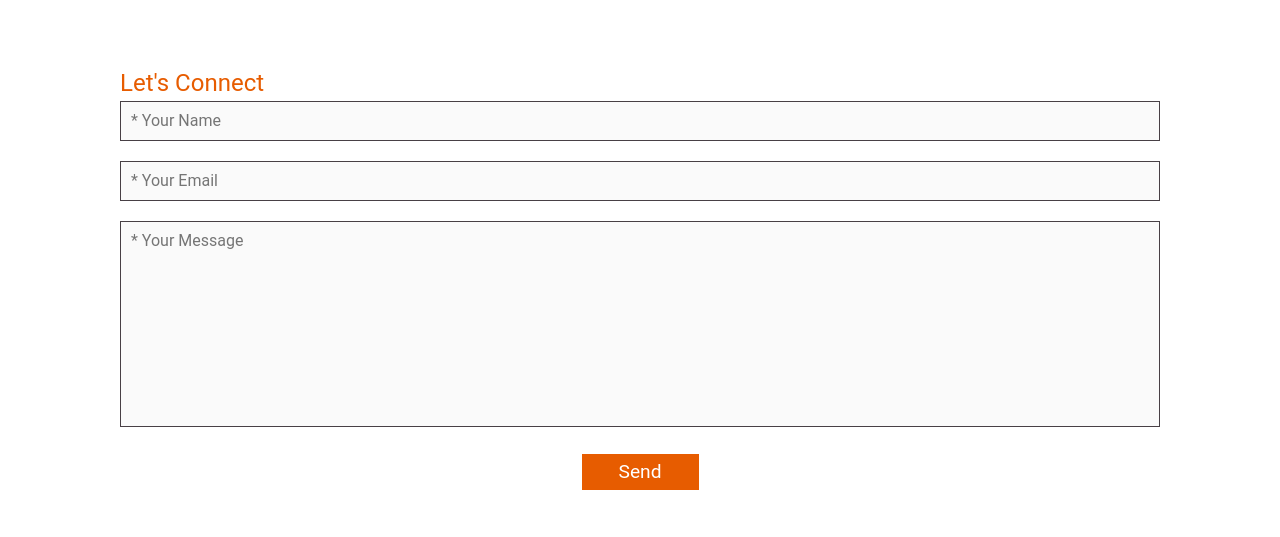
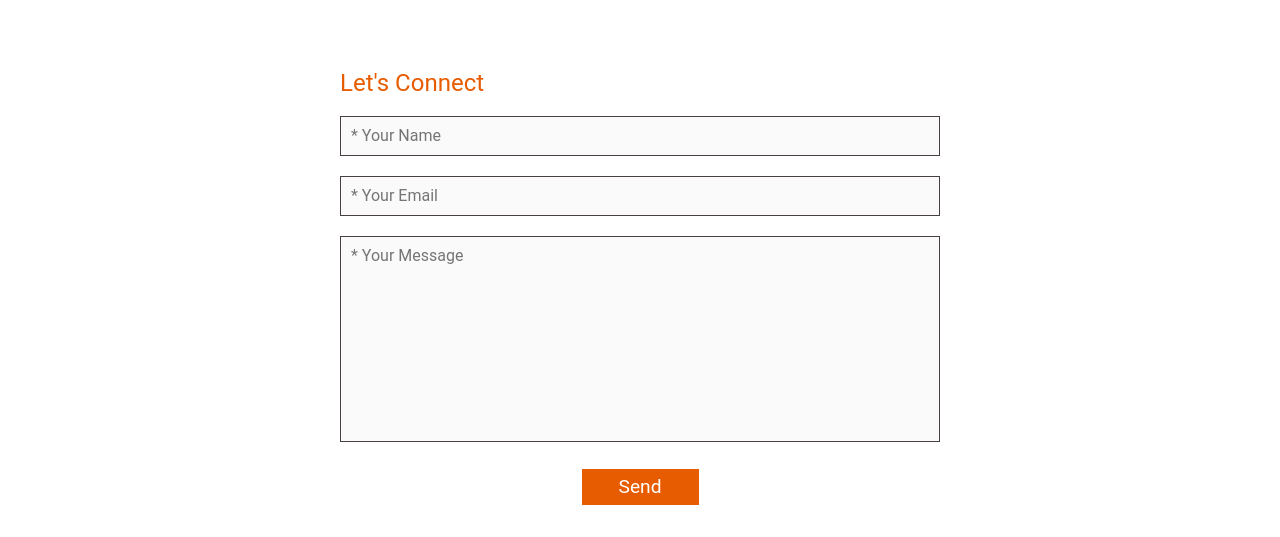
Before and after one commit to samuelhturcotte/personal-website, a website: page pages/contact.html in a window 1280 px wide. Shown: the part 133-670 px from the top of the page. Drawn offline with Linux system fonts and the light colour scheme.

Commit message:
Updated contact form

```diff
--- a/css/main.css
+++ b/css/main.css
@@ -331,10 +331,6 @@ h2{
   font-weight: 300;
 }
 
-h3 {
-  margin-bottom: 15px;
-}
-
 
 main {
   max-width: 1400px;
@@ -519,21 +515,22 @@ h3{
   display: flex;
   flex-wrap: wrap;
   text-align: center;
-  border: 2px var(--accent-color) solid;
   font-size: 1.2rem;
   color: #ffff;
   background-color: var(--accent-color);
   padding: 5px 35px 5px 35px;
   cursor: pointer;
   margin: 0 auto;
+  border: 2px var(--accent-color) solid;
+  transition-property: background-color, border;
+  transition: all .2s ease-in-out;
 }
 
 .send-button:hover {
-  transform: scale(1.2);
-  color:  #fafafa;
-  border: 2px #03989e solid;
-  background-color: #03989e;
-
+  background-color: #000000;
+  transition-property: background-color, border;
+  transition: all .2s ease-in-out;
+  border: 2px #000000 solid;
 }
 
 
@@ -767,8 +764,18 @@ h3{
   gap: 50px;
 }
 .about-hero img {
+  height: 100%;
   max-width: 300px;
   box-shadow: 30px 27px var(--accent-color);
+}
+
+.contact-form {
+  max-width: 600px;
+  margin: 0 auto;
+}
+
+.contact-form h3 {
+  margin-bottom: 15px;
 }
 
 @media (min-width: 66em) {
--- a/pages/contact.html
+++ b/pages/contact.html
@@ -53,6 +53,7 @@
     </nav>
 
         <div class="content-wrap">
+            <div class="contact-form">
                 <h3>Let's Connect</h3>
                 <form method="POST" action="https://formspree.io/f/xbjqzgya" name="EmailForm">
                     <div>
@@ -60,11 +61,11 @@
                             placeholder="* Your Name"><br>
                         <input class="form-text-box" type="email" name="your_email" minlength="2" maxlength="60"
                             placeholder="* Your Email"><br>
-                    <textarea class="form-text-box" name="message" rows="10" cols="50"
-                        placeholder="* Your Message"></textarea><br>
+                        <textarea class="form-text-box" name="message" rows="10" cols="50" placeholder="* Your Message"></textarea><br>
                         <input class="send-button" type="submit" value="Send" name="submit">
                     </div>
                 </form>
+            </div>
         </div>
 
     </main>
```
Lines whose indentation alone changed are shown as unchanged.
